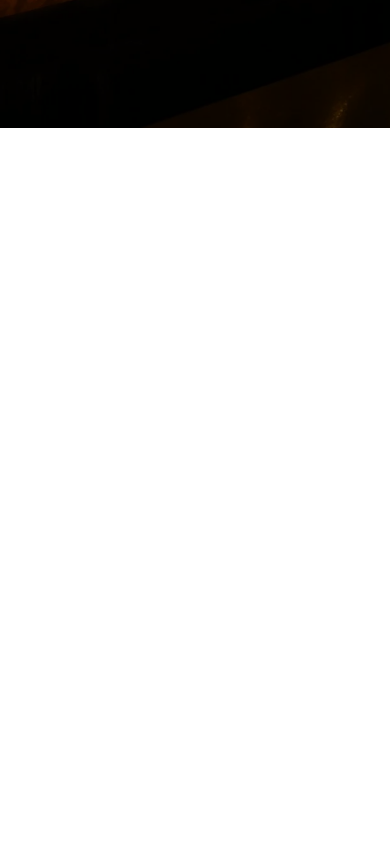
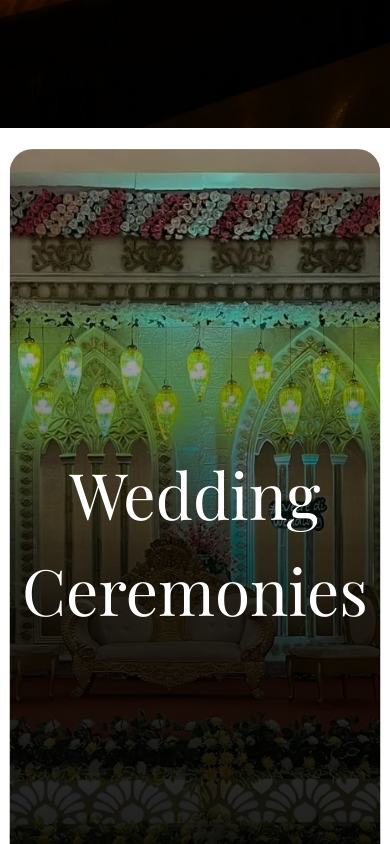
Before and after one commit to ArjunBasandrai/prithviresorts, a Next.js app: page / in a window 390 px wide. Shown: the part 2720-3564 px from the top of the page. Built offline with nearby package versions, Linux system fonts and the light colour scheme.

Commit message:
feat: updated home gallery styles

```diff
--- a/src/components/HomeGallery.tsx
+++ b/src/components/HomeGallery.tsx
@@ -78,7 +78,7 @@ export default function Gallery() {
               className={`h-screen relative flex-shrink-0 top-0 ${isSticky[0] ? 'bg-opacity-20' : ''}`}
               style={{
                 width: isMobile ? "100%" : imageWidth,
-                scale: isMobile ? "98%" : imageScale,
+                scale: isMobile ? "95%" : imageScale,
                 borderRadius: isMobile ? '24px' : imageBorderRadius,
                 overflow: 'hidden',
               }}
@@ -111,7 +111,7 @@ export default function Gallery() {
           </div>
         </div>
 
-        <div className="w-full h-screen"></div>
+        <div className="hidden md:block w-full h-screen"></div>
         {[
           { src: '/stage.jpg', caption: 'Wedding Ceremonies', offset: '9rem' },
           { src: '/hall.jpg', caption: 'Kitty Parties', offset: '12rem' },
@@ -130,7 +130,7 @@ export default function Gallery() {
                 fill
                 className="object-cover w-full h-full rounded-[24px]"
               />
-              <div className="md:hidden h-full w-full bg-gradient-to-t from-black/95 via-black/70 to-black/0 transition-all duration-[500ms] absolute z-[10] md:scale-[98%]"></div>
+              <div className="md:hidden h-full w-full bg-gradient-to-t from-black/95 via-black/70 to-black/0 transition-all duration-[500ms] absolute z-[10] md:scale-[95%]"></div>
             </div>
             <div className="absolute md:static w-full basis-1/3 flex flex-col md:flex-row justify-center text-center h-screen py-48">
               <Link href="/about" style={{
```
